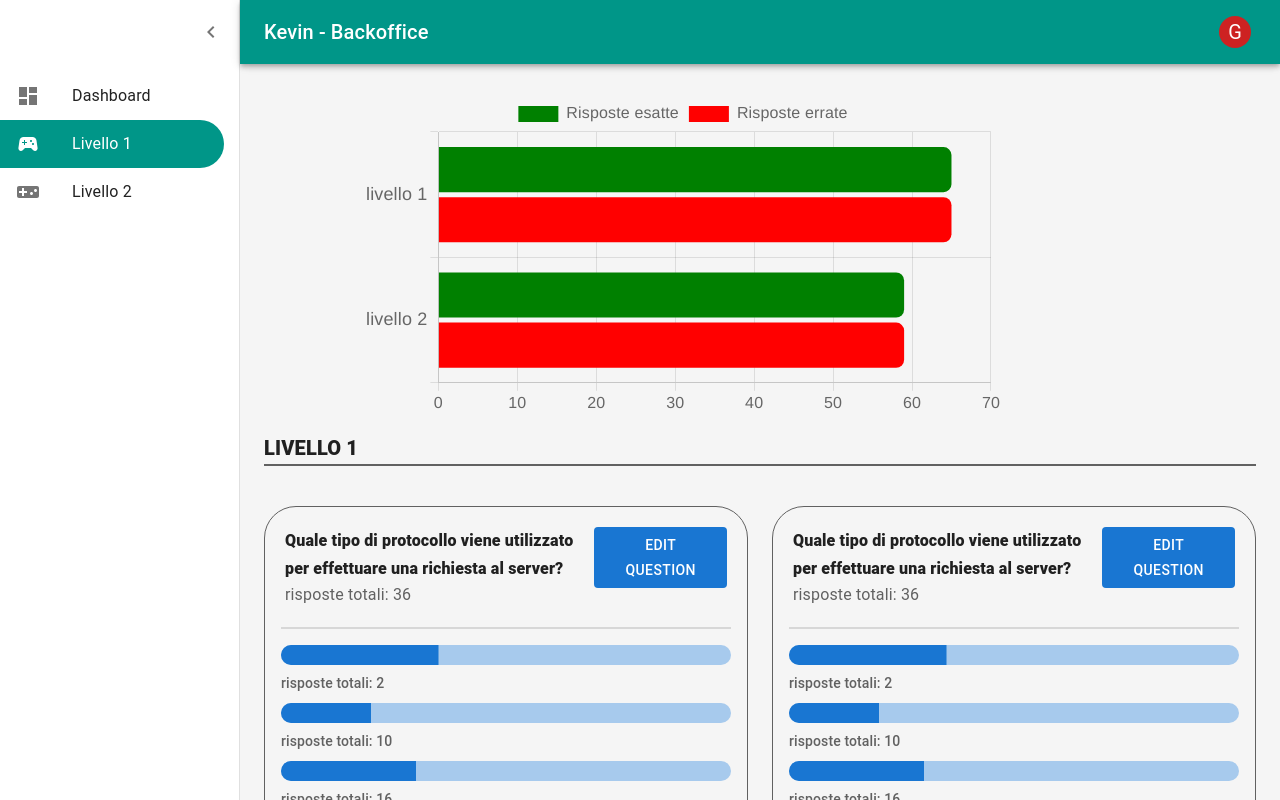
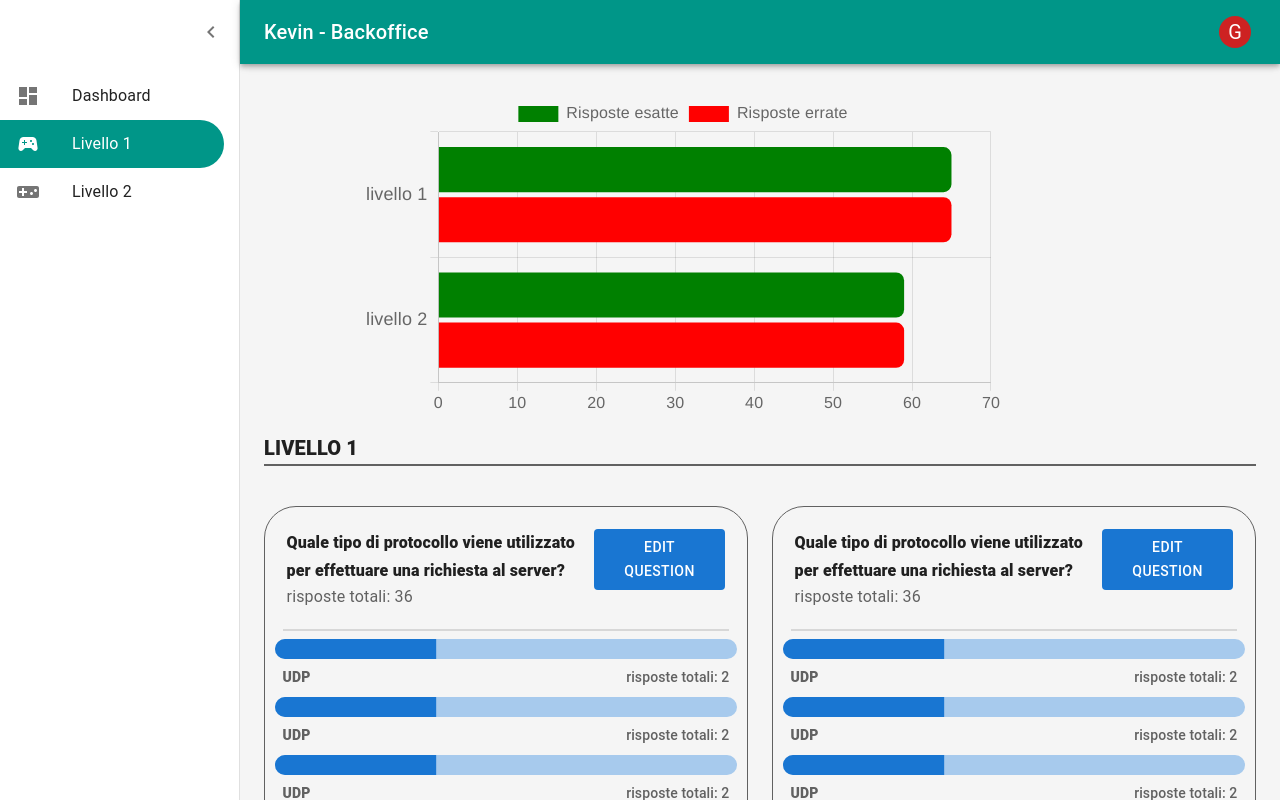
Before and after one commit to BraindeadHermit/kevin, a React (Vite) app in the folder cms/: page /home in a window 1280 px wide. Built offline with nearby package versions, Linux system fonts and the light colour scheme.

Commit message:
fix: add answers in question card

```diff
--- a/cms/src/components/QuestionCard.jsx
+++ b/cms/src/components/QuestionCard.jsx
@@ -1,19 +1,13 @@
-import { Box, Button, Divider, LinearProgress, Typography, styled } from "@mui/material";
+import { Box, Button, Divider, LinearProgress, Tooltip, Typography, styled } from "@mui/material";
 
 const Progress = styled(LinearProgress)(({ theme }) => ({
   height: 20,
   borderRadius: 12,
-  [`&.${LinearProgress.colorPrimary}`]: {
-    backgroundColor: 'green',
-  },
-  [`& .${LinearProgress.bar}`]: {
-    backgroundColor: theme.palette.error.main,
-  },
 }));
 
 export default function QuestionCard() {
   return (
-  <Box border={0.2} borderColor={'#616161'} sx={{padding: 1, borderRadius: 8, width: 'auto'}}>
+  <Box border={0.2} borderColor={'#616161'} sx={{padding: 1.2, borderRadius: 8, width: 'auto'}}>
     <Box display="flex" justifyContent="space-between" alignItems="start" sx={{padding: 1.5}}>
       <Box sx={{display: 'flex', flexDirection: 'column', maxWidth: '70%'}}>
         <Typography variant="subtitle1" fontWeight={800}>Quale tipo di protocollo viene utilizzato per effettuare una richiesta al server?</Typography>
@@ -22,15 +16,49 @@ export default function QuestionCard() {
       <Button variant="contained" disableElevation>Edit Question</Button>
     </Box>
     <Divider variant="middle" sx={{borderWidth: 1, margin: 1}}></Divider>
-    <Box sx={{display: 'flex', flexDirection: 'column', padding: 1}}>
+    <Box sx={{display: 'flex', flexDirection: 'column'}}>
       <Progress variant="determinate" value={35}></Progress>
-      <Typography variant="subtitle2" sx={{paddingTop: 1, paddingBottom: 1}} color={'#616161'}>risposte totali: 2</Typography>
-      <Progress variant="determinate" value={20}></Progress>
-      <Typography variant="subtitle2" sx={{paddingTop: 1, paddingBottom: 1}} color={'#616161'}>risposte totali: 10</Typography>
-      <Progress variant="determinate" value={30}></Progress>
-      <Typography variant="subtitle2" sx={{paddingTop: 1, paddingBottom: 1}} color={'#616161'}>risposte totali: 16</Typography>
-      <Progress variant="determinate" value={12}></Progress>
-      <Typography variant="subtitle2" sx={{paddingTop: 1, paddingBottom: 1}} color={'#616161'}>risposte totali: 8</Typography>
+      <Box sx={{display: 'flex', flexDirection: 'row', padding: 1, justifyContent: 'space-between'}}>
+        <Box maxWidth={'40%'}>
+          <Tooltip title={'UDP'} placement="bottom-start">
+            <Typography noWrap={true} variant="subtitle2" fontWeight={900} color={'#616161'}>UDP</Typography>
+          </Tooltip>
+        </Box>
+        <Typography variant="subtitle2" color={'#616161'}>risposte totali: 2</Typography>
+      </Box>
+    </Box>
+    <Box sx={{display: 'flex', flexDirection: 'column'}}>
+      <Progress variant="determinate" value={35} sx={{color: (correttezza) => (correttezza === 'si' ? 'green' : 'red')}}></Progress>
+      <Box sx={{display: 'flex', flexDirection: 'row', padding: 1, justifyContent: 'space-between'}}>
+        <Box maxWidth={'40%'}>
+          <Tooltip title={'UDP'} placement="bottom-start">
+            <Typography noWrap={true} variant="subtitle2" fontWeight={900} color={'#616161'}>UDP</Typography>
+          </Tooltip>
+        </Box>
+        <Typography variant="subtitle2" color={'#616161'}>risposte totali: 2</Typography>
+      </Box>
+    </Box>
+    <Box sx={{display: 'flex', flexDirection: 'column'}}>
+      <Progress variant="determinate" value={35}></Progress>
+      <Box sx={{display: 'flex', flexDirection: 'row', padding: 1, justifyContent: 'space-between'}}>
+        <Box maxWidth={'40%'}>
+          <Tooltip title={'UDP'} placement="bottom-start">
+            <Typography noWrap={true} variant="subtitle2" fontWeight={900} color={'#616161'}>UDP</Typography>
+          </Tooltip>
+        </Box>
+        <Typography variant="subtitle2" color={'#616161'}>risposte totali: 2</Typography>
+      </Box>
+    </Box>
+    <Box sx={{display: 'flex', flexDirection: 'column'}}>
+      <Progress variant="determinate" value={35}></Progress>
+      <Box sx={{display: 'flex', flexDirection: 'row', padding: 1, justifyContent: 'space-between'}}>
+        <Box maxWidth={'40%'}>
+          <Tooltip title={'UDP'} placement="bottom-start">
+            <Typography noWrap={true} variant="subtitle2" fontWeight={900} color={'#616161'}>UDP</Typography>
+          </Tooltip>
+        </Box>
+        <Typography variant="subtitle2" color={'#616161'}>risposte totali: 2</Typography>
+      </Box>
     </Box>
   </Box>
   )
```
